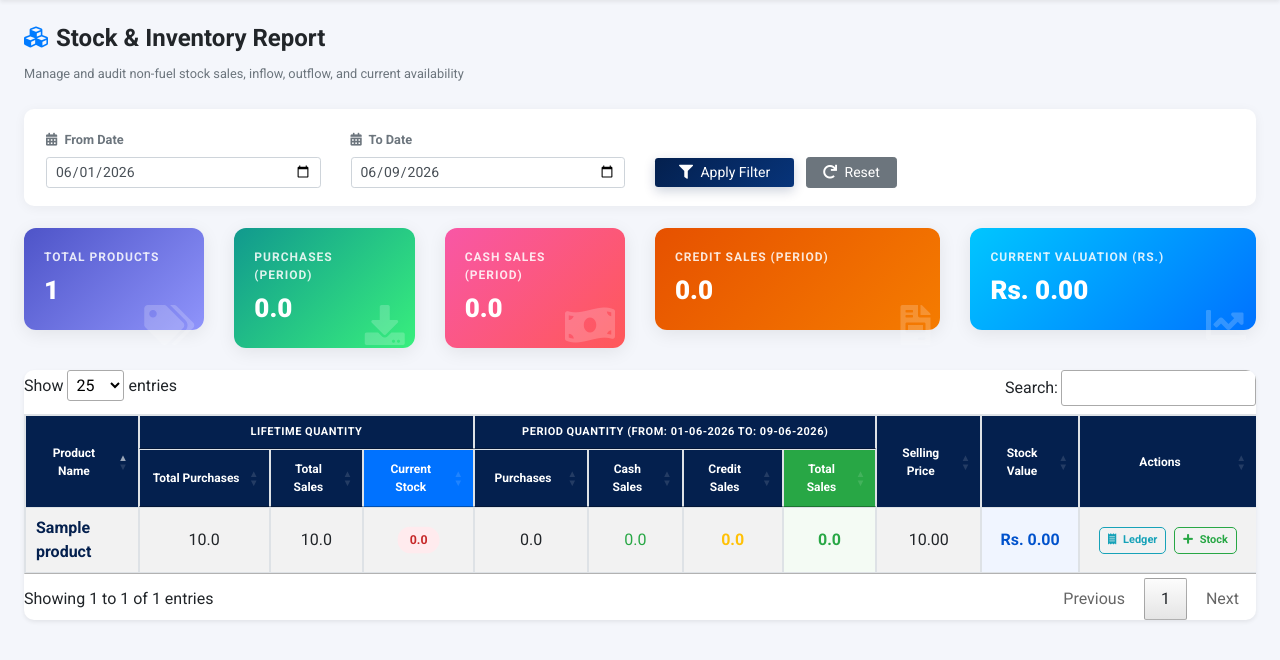
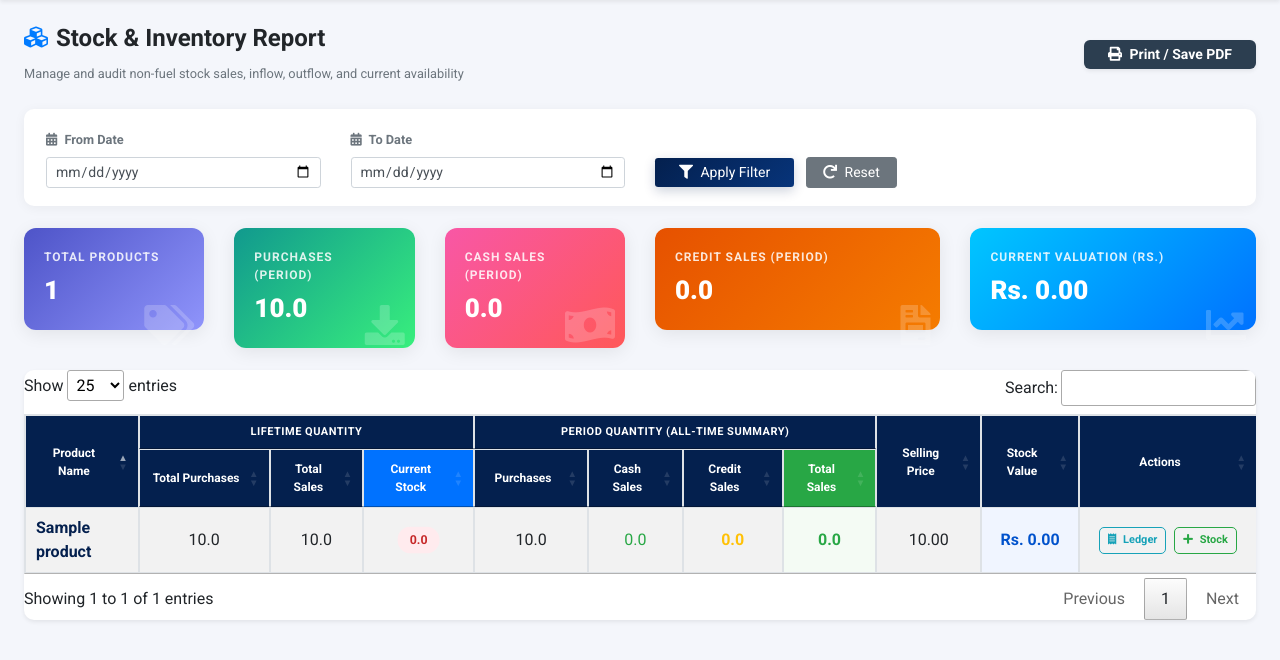
Before and after one commit to sharjeelwakeel/ppms, a PHP site: page /lubricants/stock-report.php in a window 1280 px wide. Shown: the part 56-716 px from the top of the page. Run offline with PHP 8.4, Linux system fonts and the light colour scheme; a user stored in the database is signed in; tables that the repository leaves empty or names only in its code hold one stand-in row (values such as "Sample post"); some libraries are stand-ins or nearby versions.

Commit message:
Fix stock report date filters default and add print layout with Print/Save PDF button

```diff
--- a/lubricants/stock-report.php
+++ b/lubricants/stock-report.php
@@ -6,20 +6,27 @@ if (!userloggedin()) {
 require '../include/config.php';
 
 // Date filters
-$fromDate = isset($_GET['from_date']) ? $_GET['from_date'] : date('Y-m-01');
-$toDate   = isset($_GET['to_date']) ? $_GET['to_date'] : date('Y-m-d');
+$fromDate = isset($_GET['from_date']) ? $_GET['from_date'] : '';
+$toDate   = isset($_GET['to_date']) ? $_GET['to_date'] : '';
 
-$escFrom = mysqli_real_escape_string($connection, $fromDate);
-$escTo   = mysqli_real_escape_string($connection, $toDate);
+$pur_date_cond = "";
+$sal_date_cond = "";
+
+if (!empty($fromDate) && !empty($toDate)) {
+    $escFrom = mysqli_real_escape_string($connection, $fromDate);
+    $escTo   = mysqli_real_escape_string($connection, $toDate);
+    $pur_date_cond = " AND date BETWEEN '$escFrom' AND '$escTo' ";
+    $sal_date_cond = " AND date BETWEEN '$escFrom' AND '$escTo' ";
+}
 
 // Calculate overall summary metrics in date range
-$total_purchases_res = mysqli_query($connection, "SELECT SUM(quantity) FROM tbl_lubricant_purchases WHERE date BETWEEN '$escFrom' AND '$escTo'");
+$total_purchases_res = mysqli_query($connection, "SELECT SUM(quantity) FROM tbl_lubricant_purchases WHERE 1=1" . $pur_date_cond);
 $total_purchases = floatval(mysqli_fetch_row($total_purchases_res)[0]);
 
-$total_cash_sales_res = mysqli_query($connection, "SELECT SUM(quantity) FROM tbl_lubricant_sales WHERE payment_type='Cash' AND date BETWEEN '$escFrom' AND '$escTo'");
+$total_cash_sales_res = mysqli_query($connection, "SELECT SUM(quantity) FROM tbl_lubricant_sales WHERE payment_type='Cash'" . $sal_date_cond);
 $total_cash_sales = floatval(mysqli_fetch_row($total_cash_sales_res)[0]);
 
-$total_credit_sales_res = mysqli_query($connection, "SELECT SUM(quantity) FROM tbl_lubricant_sales WHERE payment_type='Credit' AND date BETWEEN '$escFrom' AND '$escTo'");
+$total_credit_sales_res = mysqli_query($connection, "SELECT SUM(quantity) FROM tbl_lubricant_sales WHERE payment_type='Credit'" . $sal_date_cond);
 $total_credit_sales = floatval(mysqli_fetch_row($total_credit_sales_res)[0]);
 
 $total_products_res = mysqli_query($connection, "SELECT COUNT(*) FROM tbl_lubricant_products");
@@ -33,9 +40,9 @@ $sql = "
            COALESCE((SELECT SUM(quantity) FROM tbl_lubricant_sales WHERE product_id = p.id), 0) AS lifetime_sold,
 
            -- Period calculations based on date range
-           COALESCE((SELECT SUM(quantity) FROM tbl_lubricant_purchases WHERE product_id = p.id AND date BETWEEN '$escFrom' AND '$escTo'), 0) AS period_purchased,
-           COALESCE((SELECT SUM(quantity) FROM tbl_lubricant_sales WHERE product_id = p.id AND payment_type='Cash' AND date BETWEEN '$escFrom' AND '$escTo'), 0) AS period_cash_sold,
-           COALESCE((SELECT SUM(quantity) FROM tbl_lubricant_sales WHERE product_id = p.id AND payment_type='Credit' AND date BETWEEN '$escFrom' AND '$escTo'), 0) AS period_credit_sold
+           COALESCE((SELECT SUM(quantity) FROM tbl_lubricant_purchases WHERE product_id = p.id" . $pur_date_cond . "), 0) AS period_purchased,
+           COALESCE((SELECT SUM(quantity) FROM tbl_lubricant_sales WHERE product_id = p.id AND payment_type='Cash'" . $sal_date_cond . "), 0) AS period_cash_sold,
+           COALESCE((SELECT SUM(quantity) FROM tbl_lubricant_sales WHERE product_id = p.id AND payment_type='Credit'" . $sal_date_cond . "), 0) AS period_credit_sold
     FROM tbl_lubricant_products p
     ORDER BY p.name ASC
 ";
@@ -160,16 +227,36 @@ if ($result) {
     <main class="main">
         <div class="container-fluid pt-4 pb-5 px-lg-4">
 
+            <!-- Print Header -->
+            <div class="d-none d-print-block text-center mb-4">
+                <h3 class="font-weight-bold">Petrol Pump Management System (PPMS)</h3>
+                <h4 class="text-secondary">Stock & Lubricants Inventory Report</h4>
+                <p class="small text-muted">
+                    <?php if (!empty($fromDate) && !empty($toDate)): ?>
+                        Period: <strong><?php echo date("d-m-Y", strtotime($fromDate)); ?></strong> to <strong><?php echo date("d-m-Y", strtotime($toDate)); ?></strong>
+                    <?php else: ?>
+                        All-Time Inventory Summary
+                    <?php endif; ?>
+                    &nbsp;|&nbsp; Generated on: <?php echo date("d-m-Y h:i A"); ?>
+                </p>
+                <hr style="border-top: 2px solid #333; margin-top: 10px;">
+            </div>
+
             <!-- Page Header -->
-            <div class="row align-items-center mb-4">
-                <div class="col-md-6">
+            <div class="row align-items-center mb-4 d-print-none">
+                <div class="col-md-6 col-sm-12">
                     <h4 class="font-weight-bold"><i class="fas fa-cubes mr-2 text-primary"></i>Stock & Inventory Report</h4>
                     <small class="text-muted">Manage and audit non-fuel stock sales, inflow, outflow, and current availability</small>
+                </div>
+                <div class="col-md-6 col-sm-12 text-md-right mt-2 mt-md-0">
+                    <button onclick="window.print()" class="btn btn-dark btn-sm px-4 font-weight-bold shadow-sm" style="background:#2c3e50; border:none; border-radius:6px;">
+                        <i class="fas fa-print mr-1"></i> Print / Save PDF
+                    </button>
                 </div>
             </div>
 
             <!-- Date Filters -->
-            <div class="filter-card">
+            <div class="filter-card d-print-none">
                 <form method="GET" action="stock-report.php">
                     <div class="row align-items-end">
                         <div class="col-md-3 col-sm-6 mb-2 mb-md-0">
@@ -236,7 +323,13 @@ if ($result) {
                                 <tr>
                                     <th rowspan="2" style="border-bottom:none;">Product Name</th>
                                     <th colspan="3" class="bg-dark text-white text-center py-2" style="font-size:11px; letter-spacing:0.5px;">LIFETIME QUANTITY</th>
-                                    <th colspan="4" class="bg-secondary text-white text-center py-2" style="font-size:11px; letter-spacing:0.5px;">PERIOD QUANTITY (FROM: <?php echo date("d-m-Y", strtotime($fromDate)); ?> TO: <?php echo date("d-m-Y", strtotime($toDate)); ?>)</th>
+                                    <th colspan="4" class="bg-secondary text-white text-center py-2" style="font-size:11px; letter-spacing:0.5px;">
+                                        <?php if (!empty($fromDate) && !empty($toDate)): ?>
+                                            PERIOD QUANTITY (FROM: <?php echo date("d-m-Y", strtotime($fromDate)); ?> TO: <?php echo date("d-m-Y", strtotime($toDate)); ?>)
+                                        <?php else: ?>
+                                            PERIOD QUANTITY (ALL-TIME SUMMARY)
+                                        <?php endif; ?>
+                                    </th>
                                     <th rowspan="2" style="border-bottom:none;">Selling Price</th>
                                     <th rowspan="2" style="border-bottom:none;">Stock Value</th>
                                     <th rowspan="2" style="border-bottom:none; min-width:140px;">Actions</th>
@@ -347,6 +440,7 @@ if ($result) {
     $(document).ready(function() {
         $('#reportTable').DataTable({
             "pageLength": 25,
+            "lengthMenu": [[10, 25, 50, 100, -1], [10, 25, 50, 100, "All"]],
             "order": [[ 0, "asc" ]]
         });
     });
```
Also changed, not shown: other parts of lubricants/stock-report.php (+60 -0 lines).
